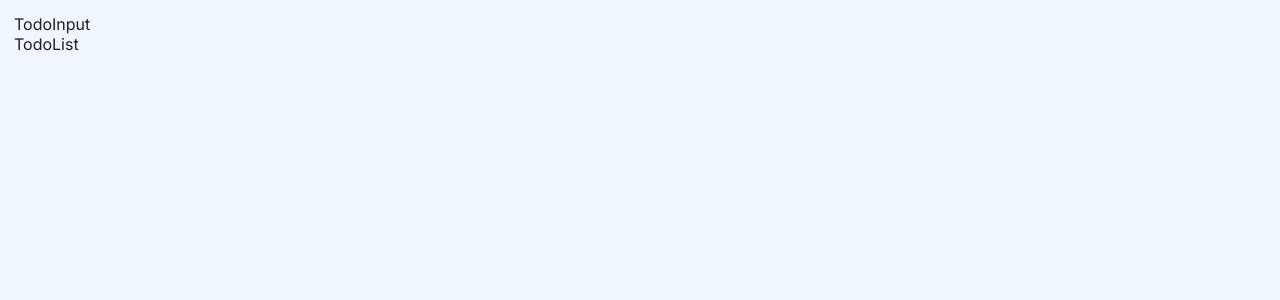
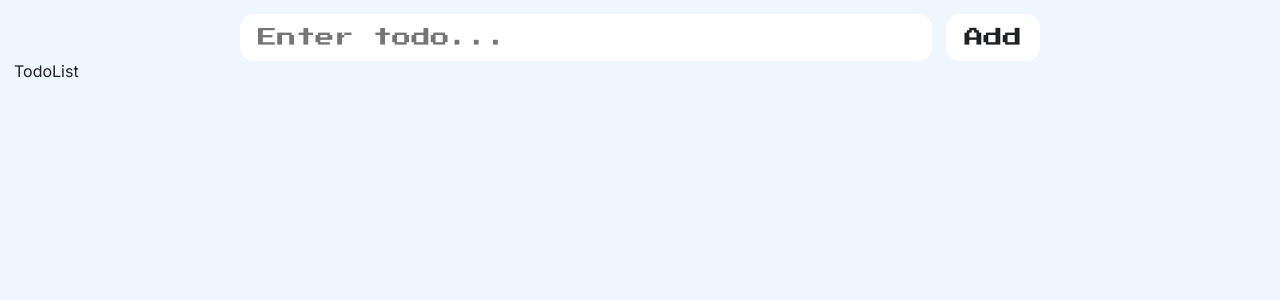
Before and after one commit to Davsan88/reactjs-todolist, a React (Vite) app: page / in a window 1280 px wide. Shown: the top 300 px of the page. Built offline with nearby package versions, Linux system fonts and the light colour scheme.

Commit message:
Update TodoInput.jsx

```diff
--- a/src/components/TodoInput.jsx
+++ b/src/components/TodoInput.jsx
@@ -1,7 +1,10 @@
 export default function TodoInput() {
     return (
-        <div>
-            TodoInput
-        </div>
+        <header>
+            <input placeholder="Enter todo..."/>
+            <button>Add</button>
+
+        </header>
+
     )
 }
```
